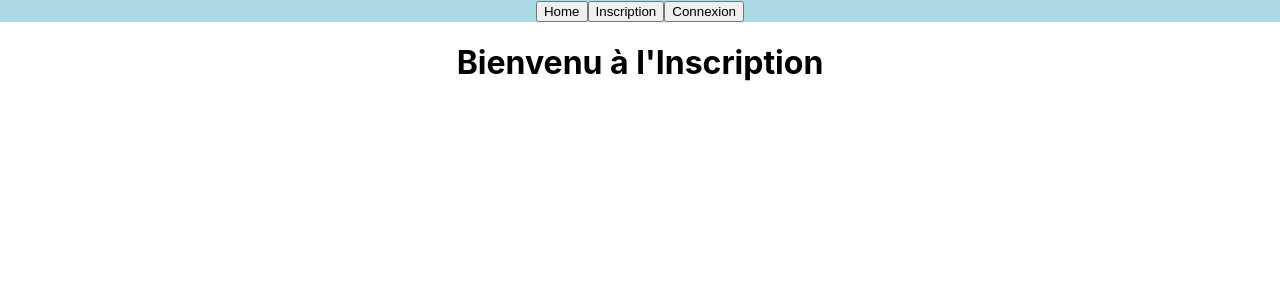
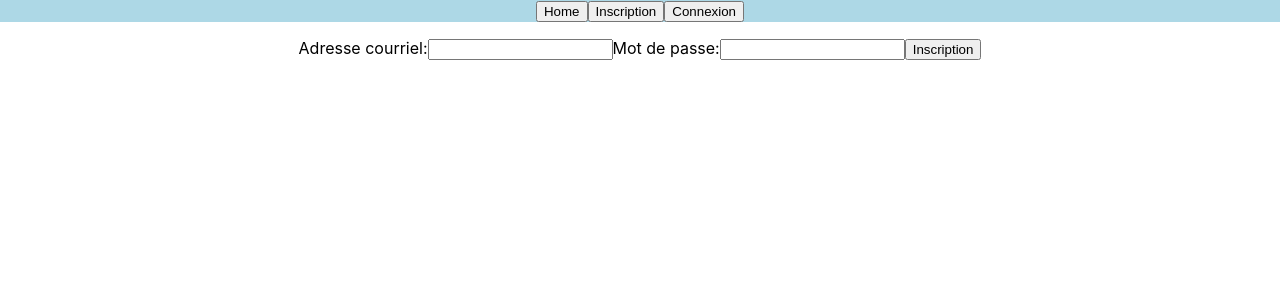
Before and after one commit to ErwanDerrien/PremierProjetVeille, a React (Create React App) app in the folder frontend/: page /signup in a window 1280 px wide. Shown: the top 300 px of the page. Built offline with nearby package versions, Linux system fonts and the light colour scheme.

Commit message:
SignIn + Signup fonctionnel

```diff
--- a/frontend/src/App.js
+++ b/frontend/src/App.js
@@ -11,8 +11,7 @@ import { useHistory } from "react-router-dom";
 
 function App() {
   const userInformationsObject = {
-    email: "",
-    role: "",
+    email: '',
     loggedIn: false
   }
 
@@ -20,24 +19,12 @@ function App() {
     userInformationsObject
   )
 
-  let history = useHistory();
-
-  const redirectHome = () => {
-    // history.push('/home');
-  }
-
-  const redirectLogin = () => {
-      // history.push('/login');
-  }
-
-  const redirectSignup = () => {
-      // history.push('/signup');
-  }
+  const [loginLabel, setLoginLabel] = useState('Connexion');
 
   return (
     <Router>
       <div className="App">
-        <Topbar redirectHome={redirectHome} redirectLogin={redirectLogin} redirectSignup={redirectSignup}></Topbar>
+        <Topbar userInformations={userInformations} setUserInformations={setUserInformations}></Topbar>
         <Switch>
           <Route path="/" exact component={Home}/>
           <Route path="/home" exact component={Home}/>
@@ -46,12 +33,16 @@ function App() {
             extact
             component={() => <Login userInformations={userInformations} setUserInformations={setUserInformations} />}
           />
-          <Route path='/signup' exact component={Signup}/>
+          <Route
+            path="/signup"
+            extact
+            component={() => <Signup userInformations={userInformations} setUserInformations={setUserInformations} />}
+          />
           <Route path='/dashboard' exact component={Dashboard}/>
           <Route
             path="/dashboard"
             extact
-            component={() => <Login userInformations={userInformations} setUserInformations={setUserInformations} />}
+            component={() => <Login userInformations={userInformations} setUserInformations={setUserInformations} setLoginLabel={setLoginLabel}/>}
           />
         </Switch>
         { userInformations.loggedIn ? (<Redirect push to="/dashboard"/>) : null }
--- a/frontend/src/components/Dashboard.js
+++ b/frontend/src/components/Dashboard.js
@@ -2,9 +2,10 @@ import React from "react";
 
 const Dashboard = ({userInformations, setUserInformations}) => {
 
-  return (
+    return (
     <div>
-      <h1>Bienvenu au au dashboard</h1>
+      <h1>Bienvenue au dashboard</h1>
+      <h2>Vos secrets</h2>
     </div>
   );
 };
--- a/frontend/src/components/Home.js
+++ b/frontend/src/components/Home.js
@@ -4,7 +4,7 @@ const Home = () => {
 
   return (
     <div>
-      <h1>Bienvenu au gestionnaire de secrets</h1>
+      <h1>Bienvenue au gestionnaire de secrets</h1>
       <p>Pour accéder à vos secrets, veuillez d'abord vous connecter</p>
       <br></br>
       <h2>Quoi de neuf depuis la dernière mise à jour ?</h2>
--- a/frontend/src/components/Login.js
+++ b/frontend/src/components/Login.js
@@ -3,7 +3,7 @@ import {useState} from 'react'
 import jwt_decode from "jwt-decode";
 
 
-const Login = ({userInformations, setUserInformations}) => {
+const Login = ({userInformations, setUserInformations, setLoginLabel}) => {
     const [errorMessage, setErrorMessage] = useState()
 
     const logUserIn = async (evt) => {
@@ -24,31 +24,26 @@ const Login = ({userInformations, setUserInformations}) => {
             },
         });
 
-        console.log('status :', response);
-
         if (response.status !== 200) {
             let errorMessage = "Votre connexion a échoué. L’identifiant ou le mot de passe que vous avez entré n’est pas valide. Réessayez.";
             setErrorMessage(errorMessage);
             return;
         }
 
-        const decodedJWT = jwt_decode(response.data);
-        setUserInformations({
-          email: email,
-          role: decodedJWT.role,
-          loggedIn: true,
-        });
-
         const token = await response.text();
         console.log('token :', token);
         sessionStorage.setItem('JWT', 'Bearer ' + token);
+
+        setUserInformations({
+          email: email,
+          loggedIn: true,
+        });
     }
 
     const deleteLocalUserInfo = () => {
         sessionStorage.setItem('jwt', '');
         setUserInformations({
-            email: "test",
-            role: "",
+            email: '',
             loggedIn: false
         });
     }
@@ -60,18 +55,15 @@ const Login = ({userInformations, setUserInformations}) => {
             <form className="form" onSubmit={logUserIn}>
                 <label>Adresse courriel:</label><input id="email" name="email" type="email" required />
                 <label>Mot de passe:</label><input id="password" name="password" type="password" required minLength="8" />
-                <button type="submit">Sign Up</button>
+                <button type="submit">Connexion</button>
             </form>
             </div>
         );
     } else {
         return (
             <div>
-                {/* <Grid container spacing={10} direction="column" alignItems="center" justifyContent="center" style={{minHeight: '100vh'}}>
-                    <Typography variant="h4" align="center">Connexion</Typography>
-                    <DialogContentText>On dirait que vous êtes déjà connecté, voulez-vous vous déconnecter ?</DialogContentText>
-                    <Button variant="contained" color="primary" onClick={deleteLocalUserInfo} style={{marginTop: '5vh'}}>Se Déconnecter</Button>
-                </Grid> */}
+                <p>On dirait que vous êtes déja connecté, voulez-vous vous déconnecter ?</p>
+                <button onClick={deleteLocalUserInfo}>Déconnexion</button>
             </div>
         )
     }
--- a/frontend/src/components/Signup.js
+++ b/frontend/src/components/Signup.js
@@ -1,12 +1,90 @@
 import React from "react";
+import { useState } from "react";
 
-const Signup = () => {
 
-  return (
-    <div>
-      <h1>Bienvenu à l'Inscription</h1>
-    </div>
-  );
-};
+const Signup = ({userInformations, setUserInformations, setLoginLabel}) => {
+    const [errorMessage, setErrorMessage] = useState()
+
+    const logUserIn = async (evt) => {
+        // Prevents the form from being submitted
+        evt.nativeEvent.preventDefault();
+
+        // Get the form fields
+        const formElements = evt.nativeEvent.target.elements;
+        const email = formElements.email.value;
+        const password = formElements.password.value;
+
+
+        const responseSignup = await fetch('http://localhost:8080/api/v1/user', {
+            method: 'POST',
+            body: JSON.stringify({ id: email, password: password }),
+            headers: {
+                'content-type': 'application/json',
+            },
+        });
+
+        if (responseSignup.status === 400) {
+            let errorMessage = "Ce nom d'utilisateur est déjà pris. Essayez-en un autre.";
+            setErrorMessage(errorMessage);
+            return;
+        }
+
+        if (responseSignup.status !== 201) {
+            let errorMessage = "Une erreur innatendu est survenue. Réessayez.";
+            setErrorMessage(errorMessage);
+            return;
+        }
+
+        const responseSignin = await fetch('http://localhost:8080/api/v1/login', {
+            method: 'POST',
+            body: JSON.stringify({ id: email, password: password }),
+            headers: {
+                'content-type': 'application/json',
+            },
+        });
+
+        if (responseSignin.status !== 200) {
+            let errorMessage = "Votre connexion a échoué. L’identifiant ou le mot de passe que vous avez entré n’est pas valide. Réessayez.";
+            setErrorMessage(errorMessage);
+            return;
+        }
+
+        const token = await responseSignin.text();
+        sessionStorage.setItem('JWT', 'Bearer ' + token);
+
+        setUserInformations({
+          email: email,
+          loggedIn: true,
+        });
+    }
+
+    const deleteLocalUserInfo = () => {
+        sessionStorage.setItem('jwt', '');
+        setUserInformations({
+            email: '',
+            loggedIn: false
+        });
+    }
+
+    if(!userInformations.loggedIn) {
+        return (
+            <div>
+            <p>{errorMessage}</p>
+            <form className="form" onSubmit={logUserIn}>
+                <label>Adresse courriel:</label><input id="email" name="email" type="email" required />
+                <label>Mot de passe:</label><input id="password" name="password" type="password" required minLength="8" />
+                <button type="submit">Inscription</button>
+            </form>
+            </div>
+        );
+    } else {
+        return (
+            <div>
+                <p>On dirait que vous êtes déja connecté, voulez-vous vous déconnecter ?</p>
+                <button onClick={deleteLocalUserInfo}>Déconnexion</button>
+            </div>
+        )
+    }
+}
 
 export default Signup;
--- a/frontend/src/components/Topbar.js
+++ b/frontend/src/components/Topbar.js
@@ -1,8 +1,9 @@
 import React from "react";
+import {useState} from 'react'
 import { useHistory } from "react-router-dom";
 
-const Topbar = () => {
-  // {redirectHome, redirectLogin, redirectSignup}
+const Topbar = ({userInformations, setUserInformations}) => {
+
   let history = useHistory();
 
   const redirectHome = () => {
@@ -17,6 +18,29 @@ const Topbar = () => {
       history.push('/signup');
   }
 
+  const redirectDashboard = () => {
+    history.push('/dashboard');
+  }
+
+  const deleteLocalUserInfo = () => {
+    sessionStorage.setItem("jwt", "");
+    setUserInformations({
+      email: "",
+      role: "",
+      loggedIn: false,
+    });
+    redirectHome();
+  };
+
+  if (userInformations.loggedIn) {
+    return (
+      <div style={styles.container}>
+          <button onClick={redirectHome}>Home</button>
+          <button onClick={redirectDashboard}>Dashboard</button>
+          <button onClick={deleteLocalUserInfo}>Deconnexion</button>
+      </div>
+    );
+  }
   return (
     <div style={styles.container}>
         <button onClick={redirectHome}>Home</button>
```
